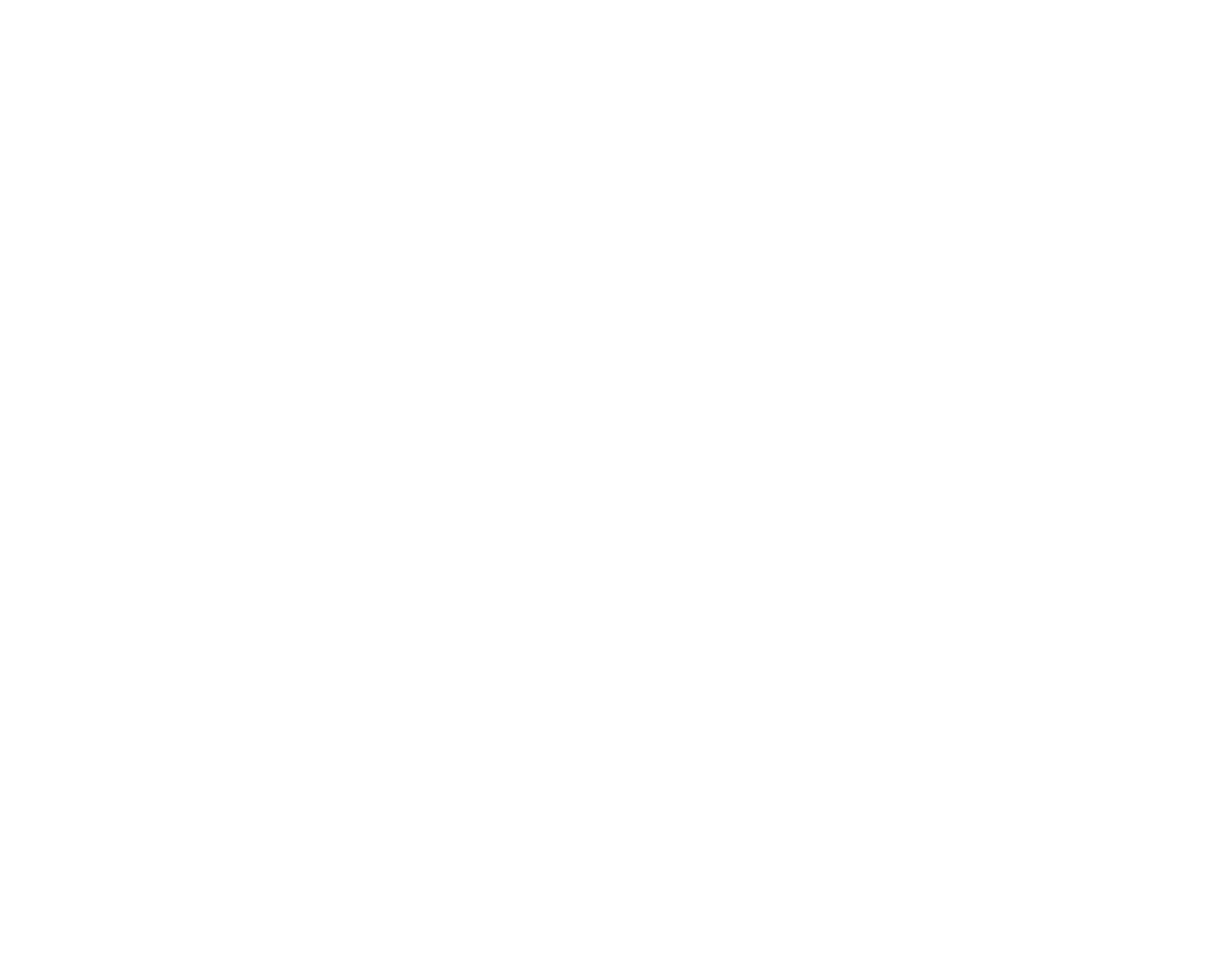
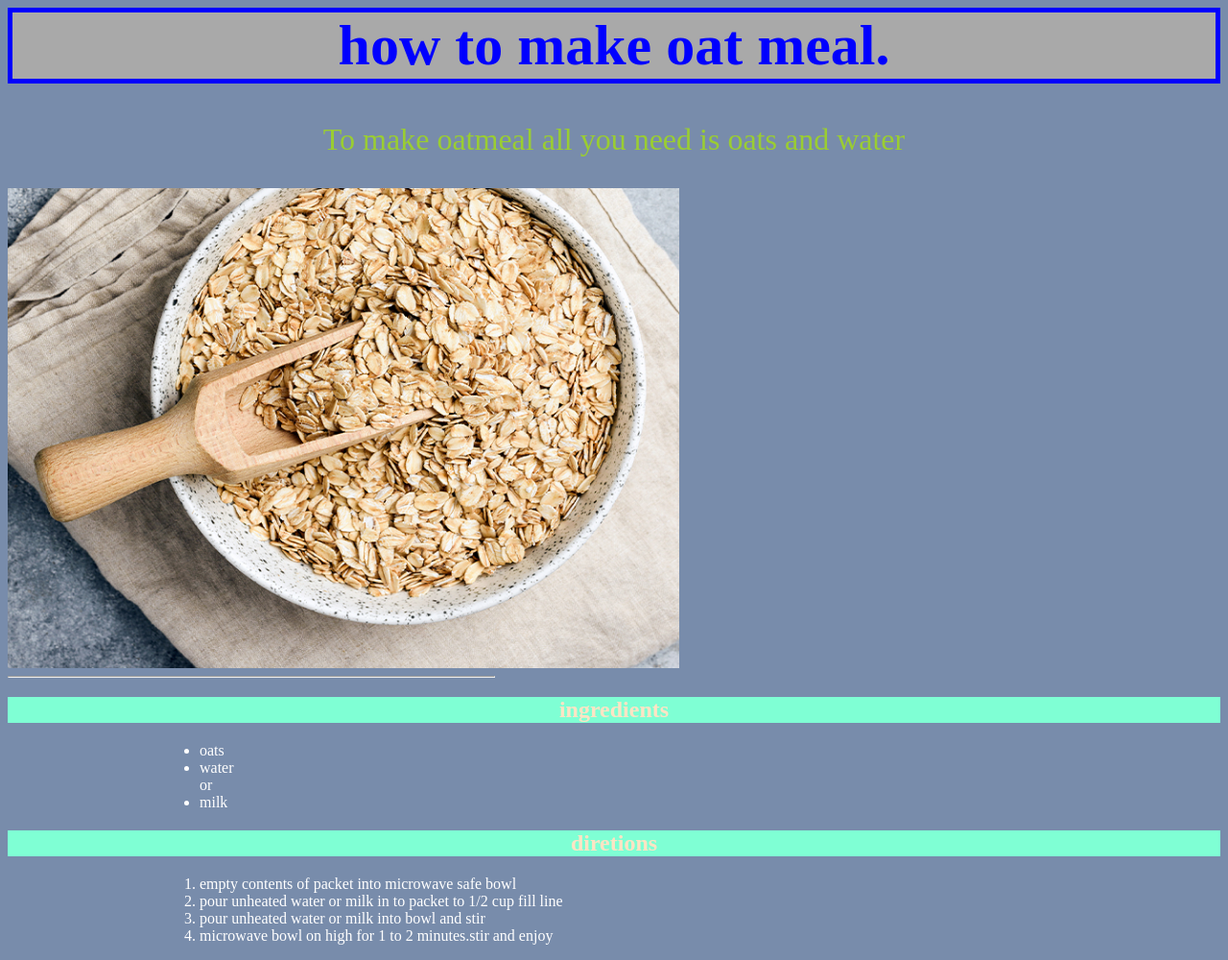
Before and after one commit to alloyking/micah, a plain HTML site: page lesson2/index.html in a window 1280 px wide. Shown: the whole page at 96% size. Before the commit the page ends 800 px from the top, so only its background shows below. Drawn offline with Linux system fonts and the light colour scheme.

Commit message:
more stuff

```diff
--- /dev/null
+++ b/colors/index.html
@@ -0,0 +1,47 @@
+<html>
+<head>
+    <link rel="stylesheet" href="/colors/styles2" >
+    <script src="https://code.jquery.com/jquery-3.6.1.min.js" integrity="sha256-o88AwQnZB+VDvE9tvIXrMQaPlFFSUTR+nldQm1LuPXQ=" crossorigin="anonymous"></script>
+</head>
+<body>
+    <h1>micah</h1>
+    <button id="lightMode">Light Mode</button>
+    <button id="darkMode">Dark Mode</button>
+    <button id="normalMode">Normal Mode</button>
+
+<script>
+    $('document').ready( function(){
+        if ($('body').css("background-color") == "rgb(95, 158, 160)" ){
+            $('#normalMode').hide();
+        }
+
+
+
+        $('#lightMode').click(function(){
+            $('body').css("background-color","gray");
+            $(this).hide();
+            $('#normalMode').show();
+            $('#darkMode').show();
+        })
+
+        $('#darkMode').click(function(){
+            $('body').css("background-color","#111234");
+            $(this).hide();
+            $('#normalMode').show();
+            $('#lightMode').show();
+        })
+
+        $('#normalMode').click(function(){
+            $('body').css("background-color","cadetblue");
+            $('#darkMode').show();
+            $(this).hide();
+        })
+
+
+    })
+</script>
+
+</body>
+</html>
+
+java
--- a/lesson2/index.html
+++ b/lesson2/index.html
@@ -0,0 +1,29 @@
+<html>
+<head>
+    <title>how to make oatmeal</title>
+    <link rel="stylesheet" href="/lesson2/style.css" >
+</head>
+    <body bgcolor="#788cab" style="color: white;">
+        <h1>how to make oat meal.</h1>
+        <p>To make oatmeal all you need is oats and water</p>
+        <img src ="/lesson2/oatmeal.jpg" width="700" height="500">
+        <hr style="width:40%;text-align:left;margin-left:0">
+        <h2>ingredients</h2>
+        <ul>
+            <li>oats</li>
+            <li>water</li>
+            or
+            <li>milk</li>
+
+        </ul>
+        <h2>diretions</h2>
+        <ol>
+            <li>empty contents of packet into microwave safe bowl</li>
+            <li>pour unheated water or milk in to packet to 1/2 cup fill line</li>
+            <li>pour unheated water or milk into bowl and stir</li>
+            <li>microwave bowl on high for 1 to 2 minutes.stir and enjoy</li>
+        </ol>
+
+    </body>
+
+</html>
--- /dev/null
+++ b/lesson2/style.css
@@ -0,0 +1,36 @@
+h1{
+text-align:center ;
+color:blue ;
+background-color: darkgray;
+font-size: 60px;
+border: 5px solid blue;
+
+} p{
+    text-align:center ;
+    color:yellowgreen;
+
+    font-size: 32px;
+
+
+
+
+
+
+}
+h2{
+text-align: center;
+background-color: aquamarine;
+color: bisque;
+
+
+}
+
+
+ol{
+padding-left:200px ;
+
+}
+ul{
+padding-left:200px ;
+
+}
--- /dev/null
+++ b/lesson3/desine.css
@@ -0,0 +1,5 @@
+body {
+    background-image:url("/lesson3/image.png") ;
+    background-repeat:no-repeat ;
+    background-size: cover;
+}
```
Also changed, not shown: index.html (added, +20 -0 lines), lesson1/index.html (+20 -2 lines), lesson3/index.html (added, +28 -0 lines), lesson1/minecraft.jpg (added), lesson2/oatmeal.jpg (added), lesson3/image.png (added), lesson3/unnamed.webp (added), 2 other files.
